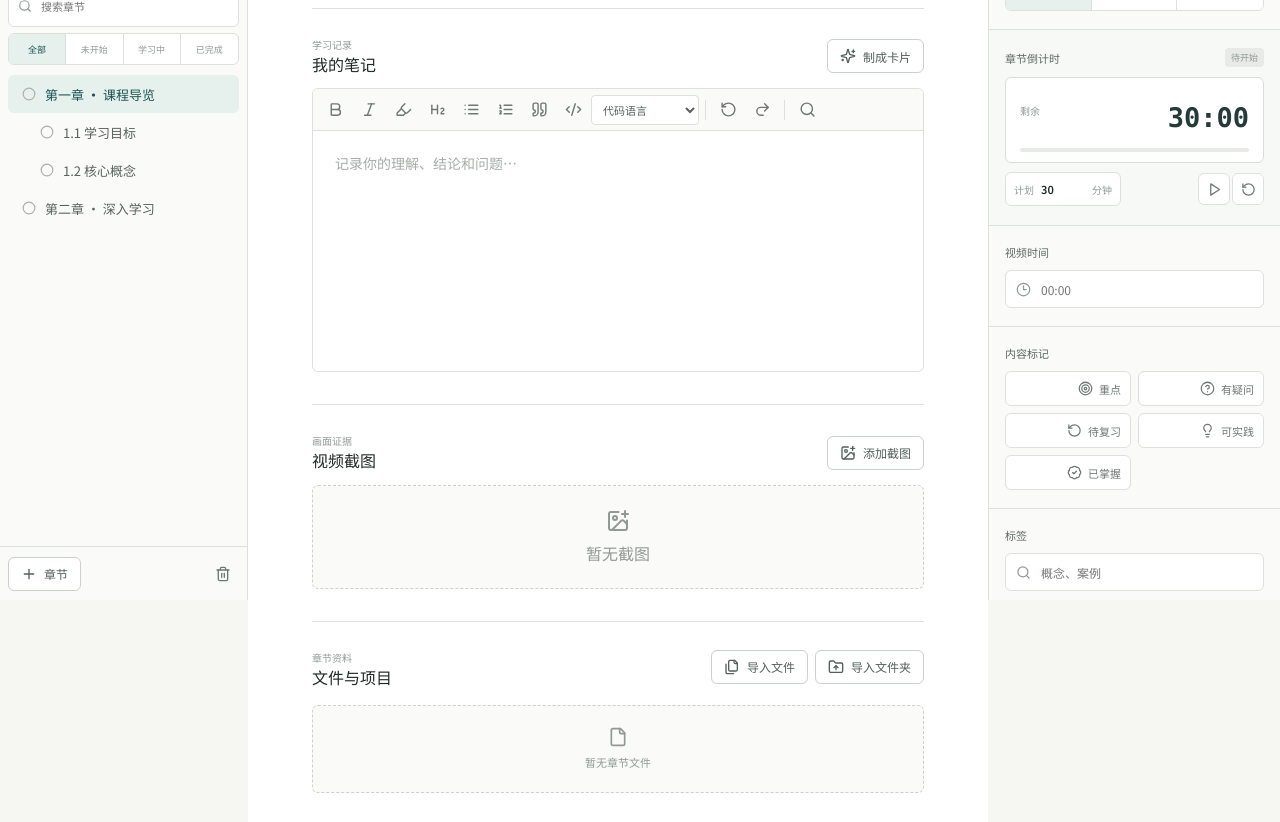
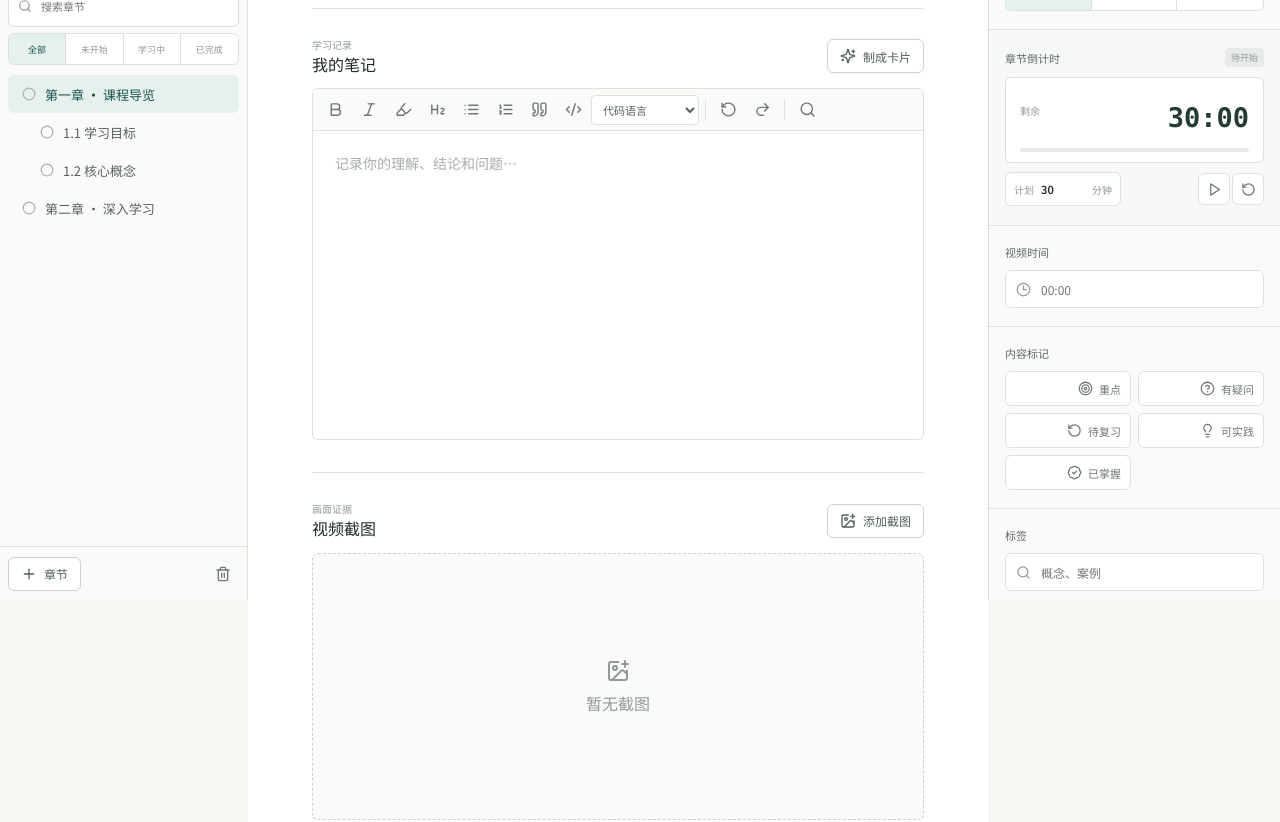
Before and after one commit to llllllhhhhh/StudyMKD, a React (Vite) app in the folder frontend/: page / in a window 1280 px wide. Shown: the part 200-1022 px from the top of the page. Built offline with nearby package versions, Linux system fonts and the light colour scheme; the HTML template or start-up script is replaced by a standard one; a web font is replaced by a local one.

Commit message:
style: constrain study content panels

```diff
--- a/frontend/src/index.css
+++ b/frontend/src/index.css
@@ -143,9 +143,9 @@ button:focus-visible, input:focus-visible, textarea:focus-visible, select:focus-
 .section-title-row { min-height: 36px; display: flex; align-items: center; justify-content: space-between; gap: 12px; margin-bottom: 13px; }
 .section-title-row h3 { margin: 2px 0 0; font-size: 16px; line-height: 1.35; }
 
-.editor-shell { border: 1px solid var(--line); border-radius: var(--radius); overflow: hidden; background: #fff; }
-.editor-toolbar { min-height: 42px; display: flex; align-items: center; gap: 2px; padding: 4px 6px; border-bottom: 1px solid var(--line); background: #fafaf8; overflow-x: auto; }
-.note-search-bar { min-height: 42px; padding: 5px 7px 5px 12px; display: grid; grid-template-columns: 17px minmax(0, 1fr) auto 30px 30px 30px; align-items: center; gap: 4px; border-bottom: 1px solid var(--line); color: var(--quiet); background: #f7f9f7; }
+.editor-shell { height: 352px; border: 1px solid var(--line); border-radius: var(--radius); overflow: hidden; display: flex; flex-direction: column; background: #fff; }
+.editor-toolbar { min-height: 42px; display: flex; align-items: center; gap: 2px; padding: 4px 6px; border-bottom: 1px solid var(--line); background: #fafaf8; overflow-x: auto; flex: 0 0 auto; }
+.note-search-bar { min-height: 42px; padding: 5px 7px 5px 12px; display: grid; grid-template-columns: 17px minmax(0, 1fr) auto 30px 30px 30px; align-items: center; gap: 4px; border-bottom: 1px solid var(--line); color: var(--quiet); background: #f7f9f7; flex: 0 0 auto; }
 .note-search-bar input { min-width: 0; height: 31px; padding: 0 8px; border: 1px solid var(--line); border-radius: 4px; outline: 0; color: var(--ink); background: #fff; font-size: 11px; }
 .note-search-bar input:focus { border-color: #8eb4af; box-shadow: 0 0 0 3px rgba(36, 107, 103, .07); }
 .note-search-count { min-width: 35px; color: var(--muted); text-align: center; font-size: 10px; font-variant-numeric: tabular-nums; }
@@ -153,7 +153,8 @@ button:focus-visible, input:focus-visible, textarea:focus-visible, select:focus-
 .code-language-select { height: 30px; min-width: 88px; max-width: 112px; border: 1px solid var(--line); border-radius: 4px; padding: 0 24px 0 7px; color: #56615c; background: #fff; cursor: pointer; font-size: 11px; }
 .code-language-select:hover, .code-language-select:focus { border-color: #8eb4af; outline: 0; }
 .toolbar-separator { width: 1px; height: 20px; background: var(--line); margin: 0 4px; flex: 0 0 auto; }
-.editor-surface { min-height: 240px; padding: 20px 22px; outline: 0; line-height: 1.8; font-size: 14px; }
+.editor-shell > div:last-child { min-height: 0; flex: 1; overflow: hidden; }
+.editor-surface { height: 100%; min-height: 0; padding: 20px 22px; overflow-y: auto; scrollbar-gutter: stable; outline: 0; line-height: 1.8; font-size: 14px; }
 .editor-surface p { margin: 0 0 .85em; }
 .editor-surface h2 { font-size: 18px; margin: 1.2em 0 .45em; }
 .editor-surface ul, .editor-surface ol { padding-left: 1.6em; }
@@ -172,7 +173,9 @@ button:focus-visible, input:focus-visible, textarea:focus-visible, select:focus-
 .editor-surface .hljs-built_in, .editor-surface .hljs-variable, .editor-surface .hljs-params { color: #a9c7e8; }
 .editor-surface .is-editor-empty:first-child::before { content: attr(data-placeholder); color: #a6aca8; float: left; height: 0; pointer-events: none; }
 
-.screenshot-grid { display: grid; grid-template-columns: repeat(2, minmax(0, 1fr)); gap: 14px; }
+.screenshot-section { height: 380px; overflow: hidden; display: flex; flex-direction: column; }
+.screenshot-section > .section-title-row { flex: 0 0 auto; }
+.screenshot-grid { min-height: 0; padding-right: 5px; display: grid; grid-template-columns: repeat(2, minmax(0, 1fr)); grid-auto-rows: max-content; align-content: start; gap: 14px; overflow-y: auto; scrollbar-gutter: stable; }
 .screenshot-item { border: 1px solid var(--line); border-radius: var(--radius); overflow: hidden; background: #fff; }
 .screenshot-image-wrap { position: relative; aspect-ratio: 16 / 9; background: #eceeeb; overflow: hidden; }
 .screenshot-image-wrap img { display: block; width: 100%; height: 100%; object-fit: contain; }
@@ -188,14 +191,15 @@ button:focus-visible, input:focus-visible, textarea:focus-visible, select:focus-
 .timestamp-input { width: 112px; min-width: 112px; display: flex; align-items: center; gap: 3px; color: var(--quiet); border-left: 1px solid var(--line); padding-left: 8px; }
 .timestamp-input input { width: 67px; text-align: center; font-variant-numeric: tabular-nums; }
 .timestamp-edit-icon { flex: 0 0 auto; opacity: .55; }
-.empty-screenshots { width: 100%; min-height: 104px; border: 1px dashed var(--line-strong); border-radius: var(--radius); background: #fafaf8; color: var(--quiet); display: flex; flex-direction: column; align-items: center; justify-content: center; gap: 8px; cursor: pointer; }
+.empty-screenshots { width: 100%; min-height: 0; flex: 1; border: 1px dashed var(--line-strong); border-radius: var(--radius); background: #fafaf8; color: var(--quiet); display: flex; flex-direction: column; align-items: center; justify-content: center; gap: 8px; cursor: pointer; }
 .empty-screenshots:hover { border-color: var(--teal); color: var(--teal); background: #f7faf8; }
 
-.attachment-heading { align-items: flex-start; margin-bottom: 16px; }
+.attachment-section { height: 320px; overflow: hidden; display: flex; flex-direction: column; }
+.attachment-heading { align-items: flex-start; margin-bottom: 16px; flex: 0 0 auto; }
 .attachment-heading > div:first-child { min-width: 120px; }
 .attachment-summary { display: block; margin-top: 6px; color: var(--quiet); font-size: 10px; font-variant-numeric: tabular-nums; }
 .attachment-actions { max-width: 68%; display: flex; justify-content: flex-end; flex-wrap: wrap; gap: 7px; }
-.attachment-list { border-top: 1px solid var(--line); }
+.attachment-list { min-height: 0; flex: 1; padding-right: 4px; overflow-y: auto; scrollbar-gutter: stable; border-top: 1px solid var(--line); }
 .attachment-row { min-height: 52px; display: grid; grid-template-columns: 32px minmax(0, 1fr) auto 32px 32px; align-items: center; gap: 7px; border-bottom: 1px solid var(--line); }
 .attachment-row:hover { background: #fafbf9; }
 .attachment-icon { width: 28px; height: 28px; display: grid; place-items: center; border-radius: 4px; color: var(--teal); background: var(--teal-soft); }
@@ -206,7 +210,7 @@ button:focus-visible, input:focus-visible, textarea:focus-visible, select:focus-
 .attachment-info span { color: var(--quiet); font-size: 10px; }
 .attachment-size { color: var(--quiet); white-space: nowrap; font-size: 10px; font-variant-numeric: tabular-nums; }
 .attachment-row .icon-button { width: 30px; height: 30px; }
-.empty-attachments { min-height: 88px; display: flex; flex-direction: column; align-items: center; justify-content: center; gap: 7px; border: 1px dashed var(--line-strong); border-radius: var(--radius); color: var(--quiet); background: #fafbf9; font-size: 11px; }
+.empty-attachments { min-height: 0; flex: 1; display: flex; flex-direction: column; align-items: center; justify-content: center; gap: 7px; border: 1px dashed var(--line-strong); border-radius: var(--radius); color: var(--quiet); background: #fafbf9; font-size: 11px; }
 
 .attachment-viewer-backdrop { position: fixed; inset: 0; z-index: 75; display: grid; place-items: center; padding: 20px; background: rgba(25, 31, 28, .48); }
 .attachment-viewer { width: min(1040px, 100%); height: min(760px, calc(100vh - 40px)); min-height: 460px; display: grid; grid-template-rows: 62px minmax(0, 1fr); overflow: hidden; border: 1px solid rgba(255, 255, 255, .55); border-radius: 8px; background: #fff; box-shadow: 0 20px 65px rgba(24, 33, 29, .2); }
```
